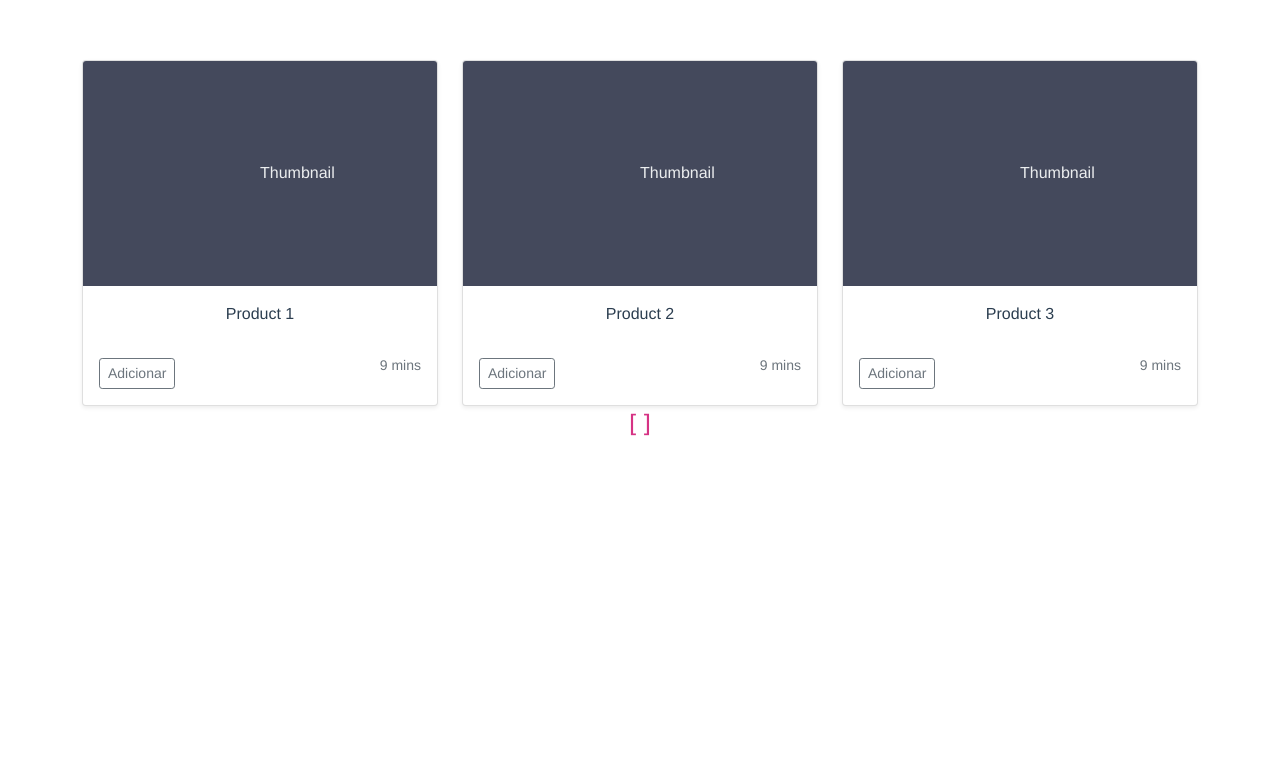
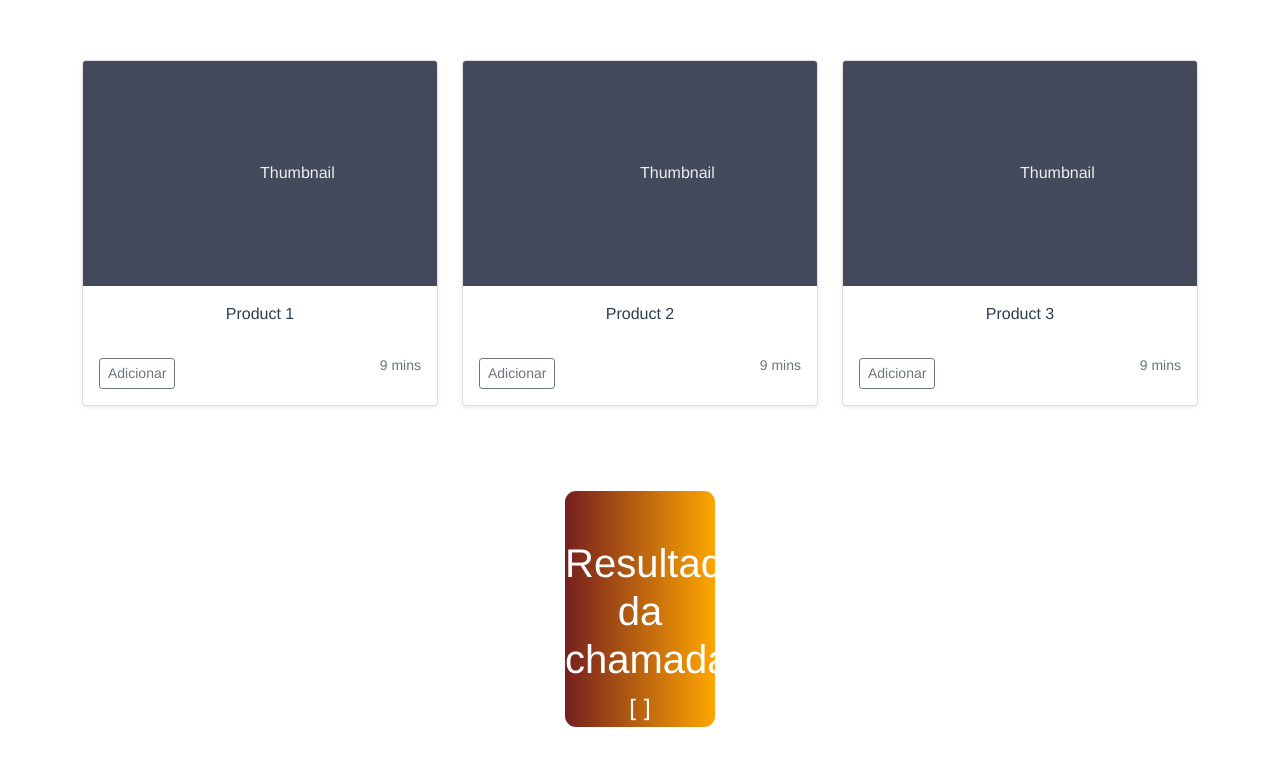
Before and after one commit to deverebor/learn-vuex, a Vue app: page / in a window 1280 px wide. Shown: the top 766 px of the page. Built offline with nearby package versions, Linux system fonts and the light colour scheme.

Commit message:
feat: add new layout to cart ouutput

```diff
--- a/src/App.scss
+++ b/src/App.scss
@@ -1,3 +1,8 @@
+:root {
+  --code-font-family: source-code-pro, Menlo, Monaco, Consolas, "Courier New", monospace;
+  --white: #fff;
+}
+
 #app {
   font-family: Avenir, Helvetica, Arial, sans-serif;
   -webkit-font-smoothing: antialiased;
@@ -9,11 +14,27 @@
 button {
   margin-top: 1rem;
 }
+.callbackResult{
+    background: linear-gradient(to right, rgb(117, 31, 31),rgb(255, 166, 0));
+    background-clip: padding-box; /* !importanté */
+    border: solid 5px transparent; /* !importanté */
+    border-radius: 1rem;
+    margin: 5rem 35rem -40rem 35rem;
+    color: var(--white);
 
-code {
-  font-family: source-code-pro, Menlo, Monaco, Consolas, "Courier New",
-    monospace;
-  font-size: 1.5rem;
-  display: block;
-  grid-row: 1 / 2;
+  .callbackTitle {
+    margin-top: 3rem;
+    font-size: 2.5rem;
+    font-weight: 500;
+  }
+
+  code {
+    display: flex;
+    justify-content: center;
+    align-items: center;
+    color: var(--white);
+    display: flex;
+    font-family: var(--code-font-family);
+    font-size: 1.5rem;
+  }
 }
--- a/src/App.vue
+++ b/src/App.vue
@@ -40,9 +40,14 @@
     </div>
   </div>
 
-  <code>
-    {{ $store.state.cart }}
-  </code>
+  <div class="callbackResult">
+    <div>
+      <h1 class="callbackTitle">Resultado da chamada</h1>
+      <code>
+        {{ $store.state.cart }}
+      </code>
+    </div>
+  </div>
 </template>
 
 <script lang="ts">
```
